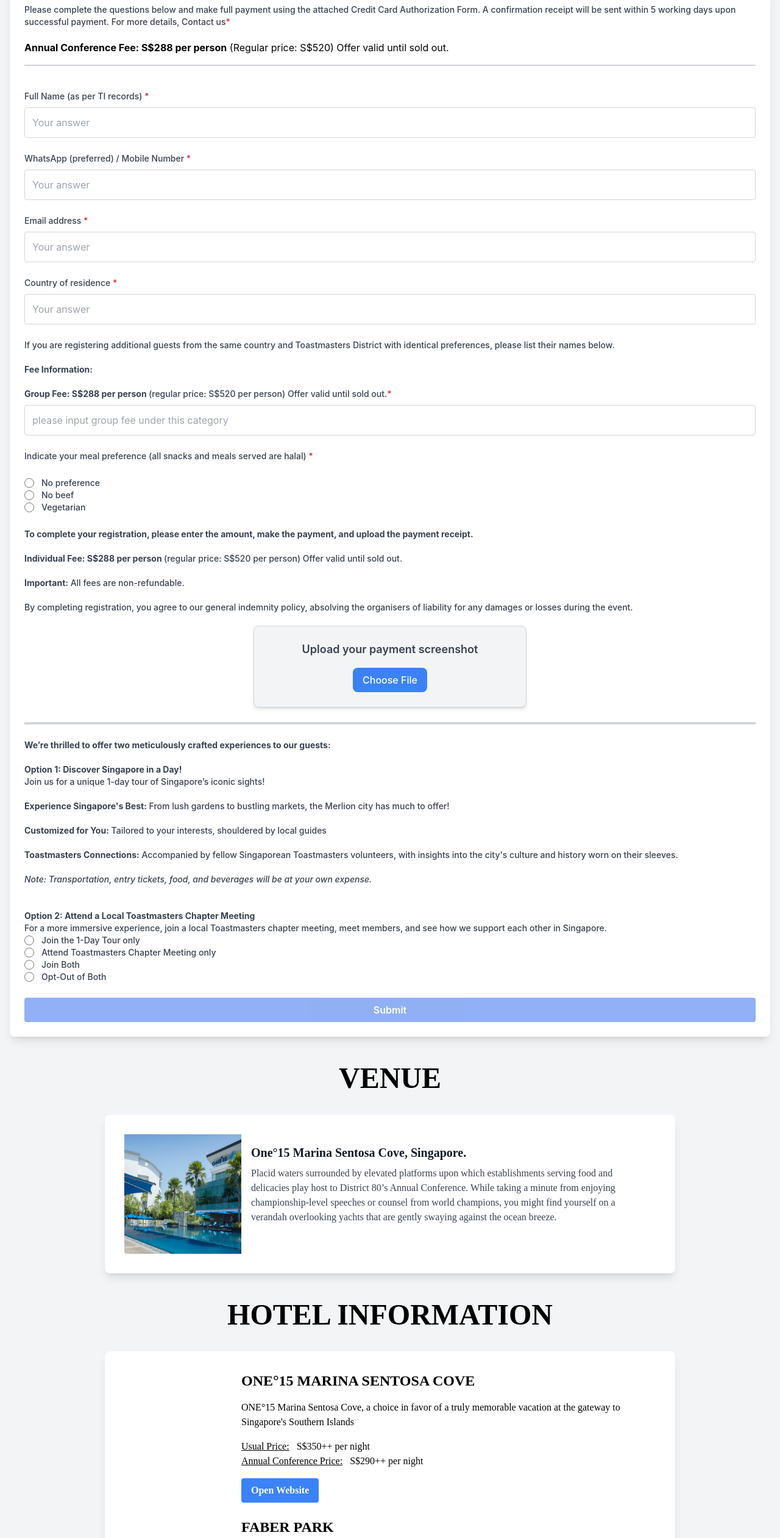
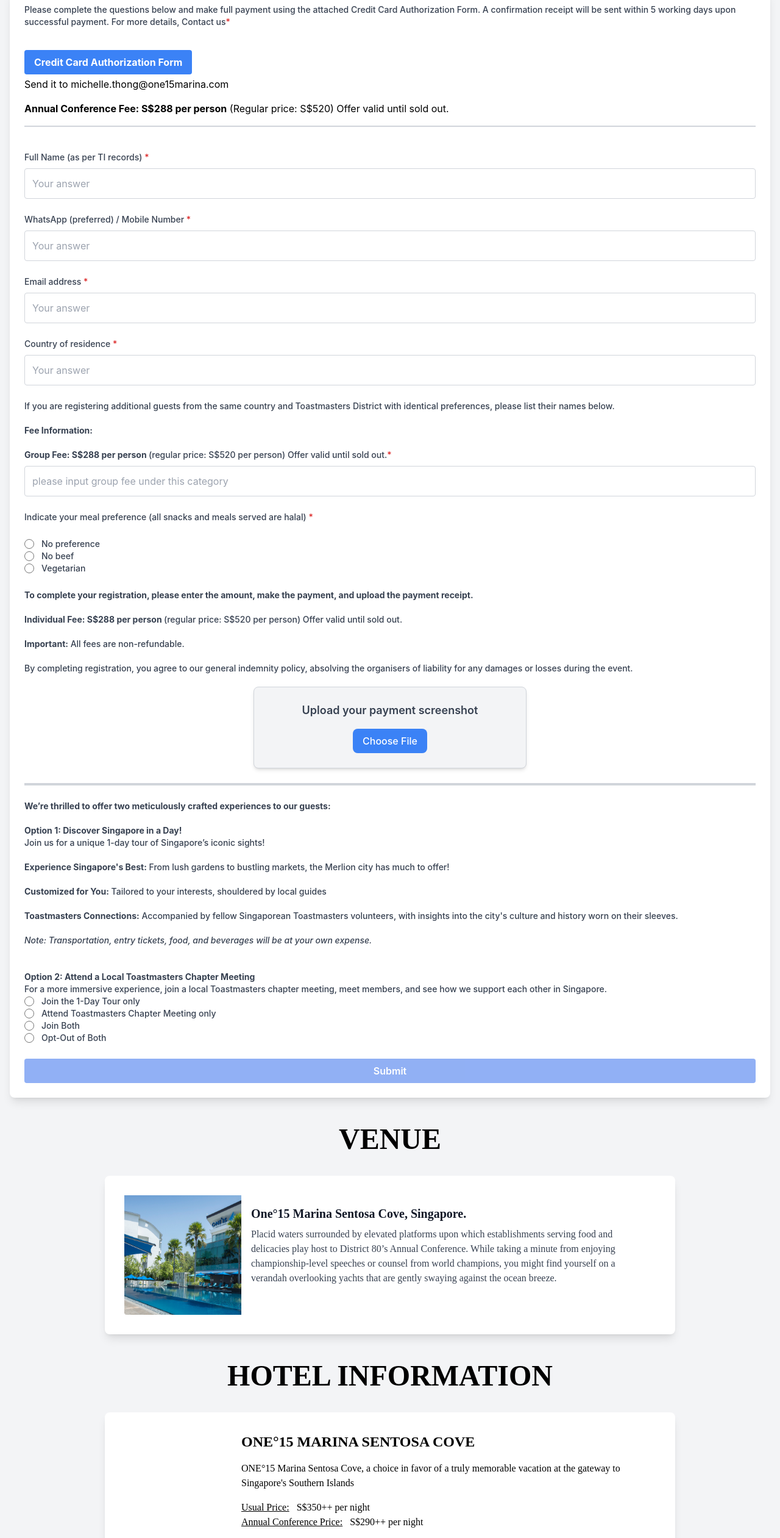
Before and after one commit to maksha19/ac-landing-page, a React (Create React App) app: page / in a window 1280 px wide. Shown: the part 3214-5736 px from the top of the page at 61% size. Built offline with nearby package versions, Linux system fonts and the light colour scheme; a web font is replaced by a local one.

Commit message:
update pdf and fix typo

```diff
--- a/public/index.html
+++ b/public/index.html
@@ -25,7 +25,7 @@
       work correctly both with client-side routing and a non-root public URL.
       Learn how to configure a non-root public URL by running `npm run build`.
     -->
-  <title>Toastmasters Distrct 80,AC 2025</title>
+  <title>Toastmasters District 80,AC 2025</title>
 </head>
 
 <body>
--- a/src/components/Form.tsx
+++ b/src/components/Form.tsx
@@ -99,6 +99,12 @@
                         <label htmlFor="fullName" className="text-sm font-medium text-gray-700">
                             Please complete the questions below and make full payment using the attached Credit Card Authorization Form. A confirmation receipt will be sent within 5 working days upon successful payment. For more details, Contact us<span className="text-red-600">*</span> <br /><br />
                         </label>
+                        <div className='my-4 mt-0'>
+                            <a href="/pdf/CC-Form-Toastmasters.pdf" className=" mb-4" target="_blank" rel="noopener noreferrer" download="CC-Form-Toastmasters.pdf">
+                                <button className="bg-blue-500 hover:bg-blue-700 text-white font-bold py-2 px-4 mt-4 rounded">Credit Card Authorization Form</button>
+                            </a>
+                            <p className='mt-1'>Send it to michelle.thong@one15marina.com</p>
+                        </div>
                         <label>
                             <b>Annual Conference Fee:  S$288 per person</b> (Regular price: S$520) Offer valid until sold out. <b />
                             <hr className="my-4 border-t-2 border-gray-300" />
--- a/src/components/Hotel.tsx
+++ b/src/components/Hotel.tsx
@@ -13,6 +13,9 @@
                     <p> <span className="underline mr-2">Annual Conference Price:</span> S$290++ per night</p>
                     <a href="https://one15marina.com/hotel/overview/" className="mt-4" target="_blank" rel="noopener noreferrer">
                         <button className="bg-blue-500 hover:bg-blue-700 text-white font-bold py-2 px-4 mt-4 rounded">Open Website</button>
+                    </a>
+                    <a href="/pdf/Hotel-Room-Reservation-Form-Toastmasters.pdf" className="mt-4 md:pl-4" target="_blank" rel="noopener noreferrer" download="Hotel-Room-Reservation-Form.pdf">
+                        <button className="bg-blue-500 hover:bg-blue-700 text-white font-bold py-2 px-4 mt-4 rounded">Reservation Form</button>
                     </a>
                 </div>
                 <div className="lg:ml-48">
```
Also changed, not shown: 2 other files (tests, documents, lock files or other folders).
